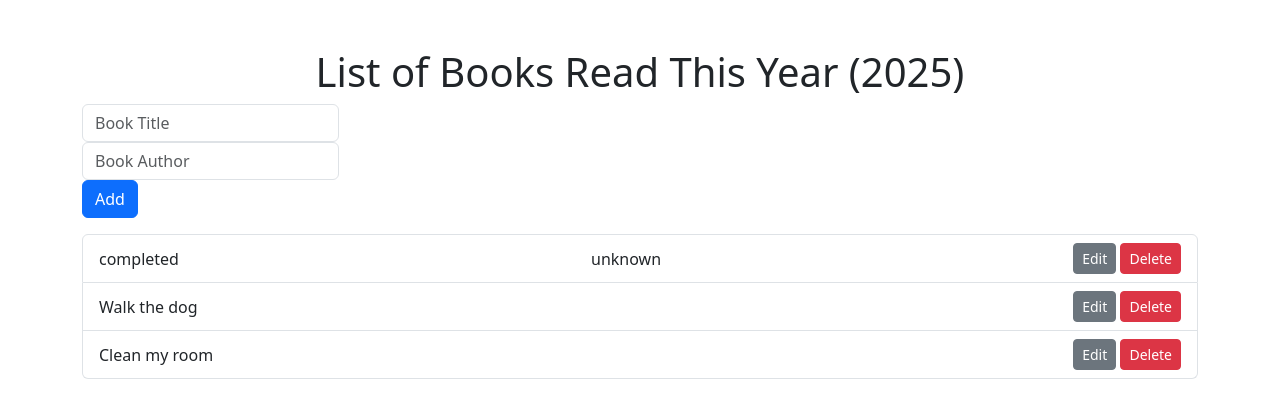
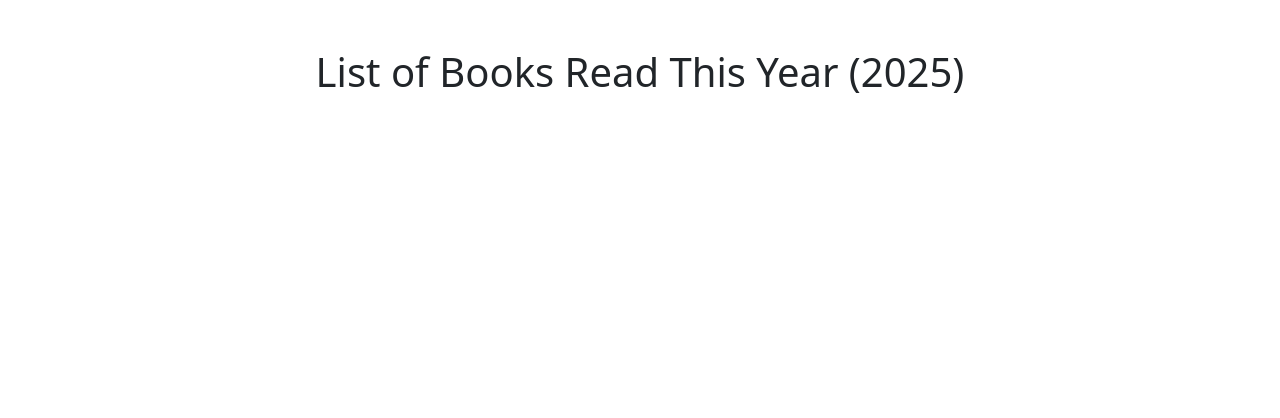
Before and after one commit to richhell/Week12Assignment, a website: page index.html in a window 1280 px wide. Drawn offline with nearby package versions, Linux system fonts and the light colour scheme.

Commit message:
scrapping everything again

```diff
--- a/index.html
+++ b/index.html
@@ -10,85 +10,10 @@
 <body>
     <div class="container mt-5" id="books-container">
     <h1 class="text-center">List of Books Read This Year (2025)</h1>
-        <div class="input-group mb-3">
-            <form id="bookForm">
-            <input
-                type="text"
-                id="bookTitle"
-                class="form-control"
-                placeholder="Book Title"
-                required
-            />
-            <input
-                type="text"
-                id="bookAuthor"
-                class="form-control"
-                placeholder="Book Author"
-                required
-            />
-            <button class="btn btn-primary" id="addBook" type="submit">
-            Add
-            </button>
-        </form>
-        </div>
-        <!--New books added here-->
-        <ul class="list-group" id="bookList">
-            <li
-              class="list-group-item d-flex justify-content-between align-items-center"
-            >
-              <span class="book-title">completed</span>
-              <span class="book-author">unknown</span>
-              <div>
-                <button class="btn btn-sm btn-secondary editBook" data-index="1">
-                  Edit
-                </button>
-
-                <button
-                  class="btn btn-sm btn-danger deleteBook"
-                  data-index="${index}"
-                >
-                  Delete
-                </button>
-              </div>
-            </li>
-            <li
-              class="list-group-item d-flex justify-content-between align-items-center"
-            >
-              <span class="book-title">Walk the dog</span>
-              <div>
-                <button class="btn btn-sm btn-secondary editBook" data-index="1">
-                  Edit
-                </button>
-
-                <button
-                  class="btn btn-sm btn-danger deleteBook"
-                  data-index="${index}"
-                >
-                  Delete
-                </button>
-              </div>
-            </li>
-            <li
-              class="list-group-item d-flex justify-content-between align-items-center"
-            >
-              <span class="book-title">Clean my room</span>
-              <div>
-                <button class="btn btn-sm btn-secondary editBook" data-index="1">
-                  Edit
-                </button>
-
-                <button
-                  class="btn btn-sm btn-danger deleteBook"
-                  data-index="${index}"
-                >
-                  Delete
-                </button>
-              </div>
-            </li>
-          </ul>
 
     </div>
-
+    <!-- Scripts -->
+    <script src="node_modules/bootstrap/dist/js/bootstrap.min.js"></script>
     <script src="index.js"></script>
 </body>
 </html>
--- a/index.js
+++ b/index.js
@@ -8,4 +8,3 @@
 // Use Bootstrap and/or CSS to style your project
 
 //Books
-const booksContainer = document.getElementById("books-container")
--- a/package.json
+++ b/package.json
@@ -1,5 +1,6 @@
 {
   "dependencies": {
-    "bootstrap": "^5.3.0"
+    "bootstrap": "^5.3.0",
+    "jquery": "^3.6.0"
   }
 }
```
Also changed, not shown: db.json (+2 -8 lines), 1 other file.
